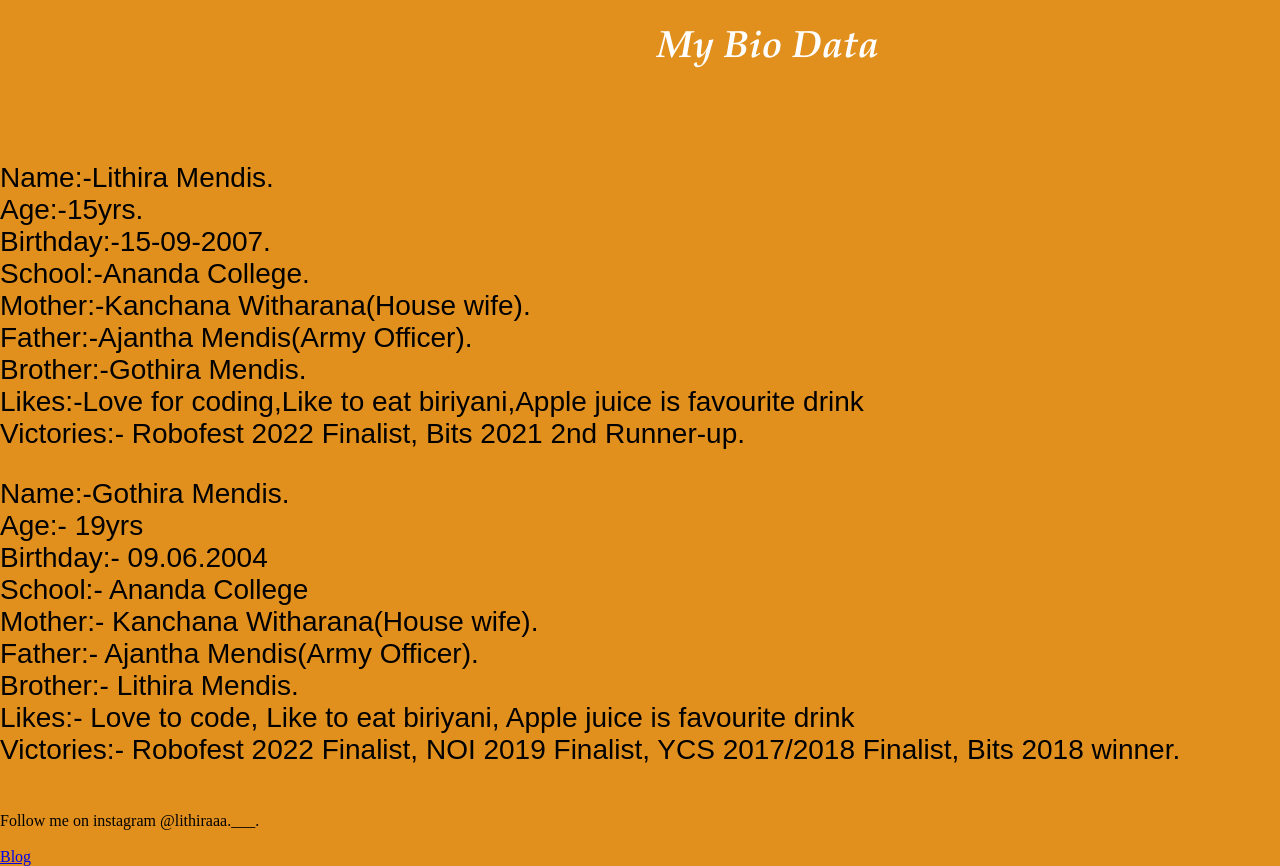
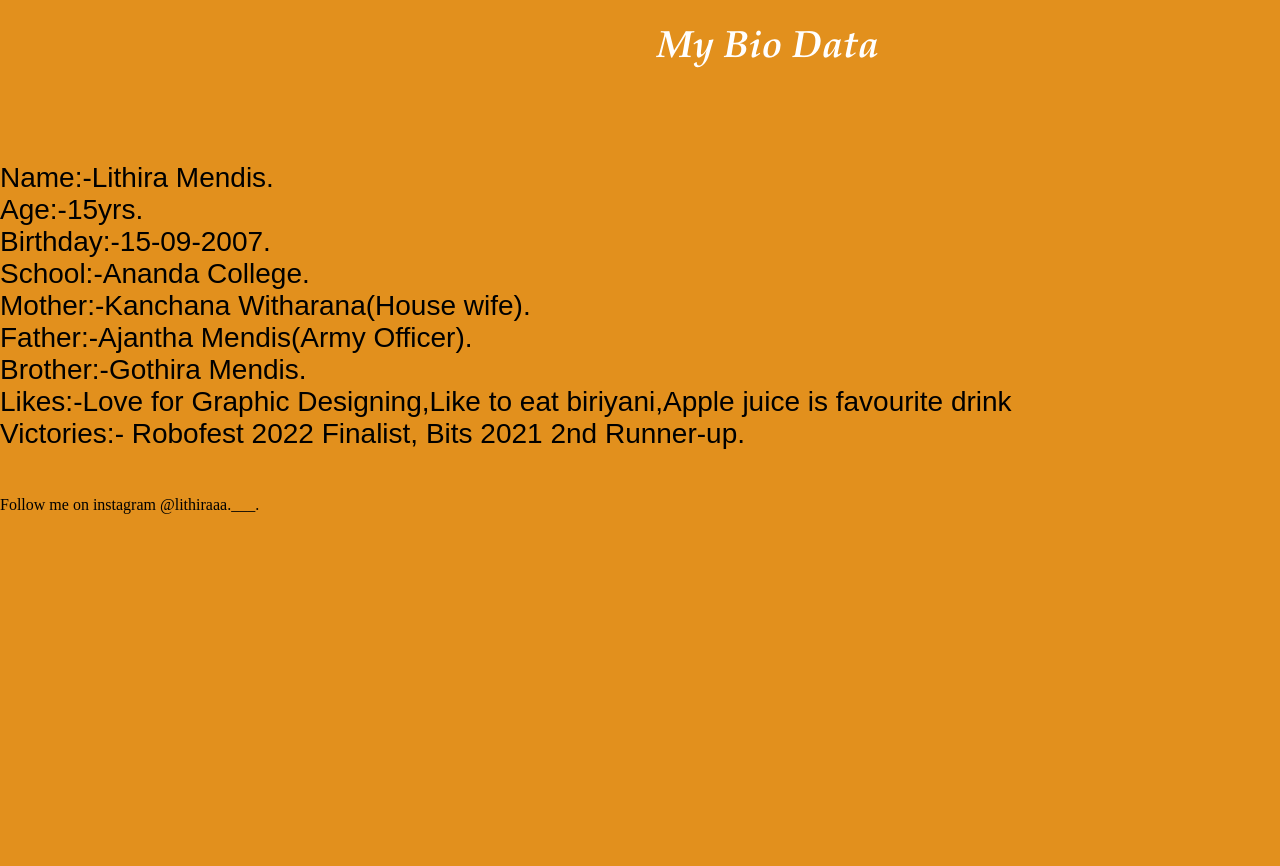
Before and after one commit to lithira2007/my-website, a plain HTML site: page index.html in a window 1280 px wide. Shown: the top 866 px of the page. After the commit the page ends 800 px from the top, so only its background shows below. Drawn offline with Linux system fonts and the light colour scheme.

Commit message:
Update index.html

```diff
--- a/index.html
+++ b/index.html
@@ -22,20 +22,9 @@ School:-Ananda College.<br>
 Mother:-Kanchana Witharana(House wife).<br>
 Father:-Ajantha Mendis(Army Officer).<br>
 Brother:-Gothira Mendis.<br>
-Likes:-Love for coding,Like to eat biriyani,Apple juice is favourite drink<br>
+Likes:-Love for Graphic Designing,Like to eat biriyani,Apple juice is favourite drink<br>
 Victories:- Robofest 2022 Finalist, Bits 2021 2nd Runner-up.</p>
 
-<p>Name:-Gothira Mendis.<br>
-Age:- 19yrs<br>
-Birthday:- 09.06.2004 <br>
-School:- Ananda College <br>
-Mother:- Kanchana Witharana(House wife).<br>
-Father:- Ajantha Mendis(Army Officer).<br>
-Brother:- Lithira Mendis.<br>
-Likes:- Love to code, Like to eat biriyani, Apple juice is favourite drink<br>
-Victories:- Robofest 2022 Finalist, NOI 2019 Finalist, YCS 2017/2018 Finalist, Bits 2018 winner.</p>
-
 <br>Follow me on instagram @lithiraaa.___. <br>
-<br><a href="www.gothira2004.blogspot.com">Blog</a><br>
 </body>
 </html>
```
